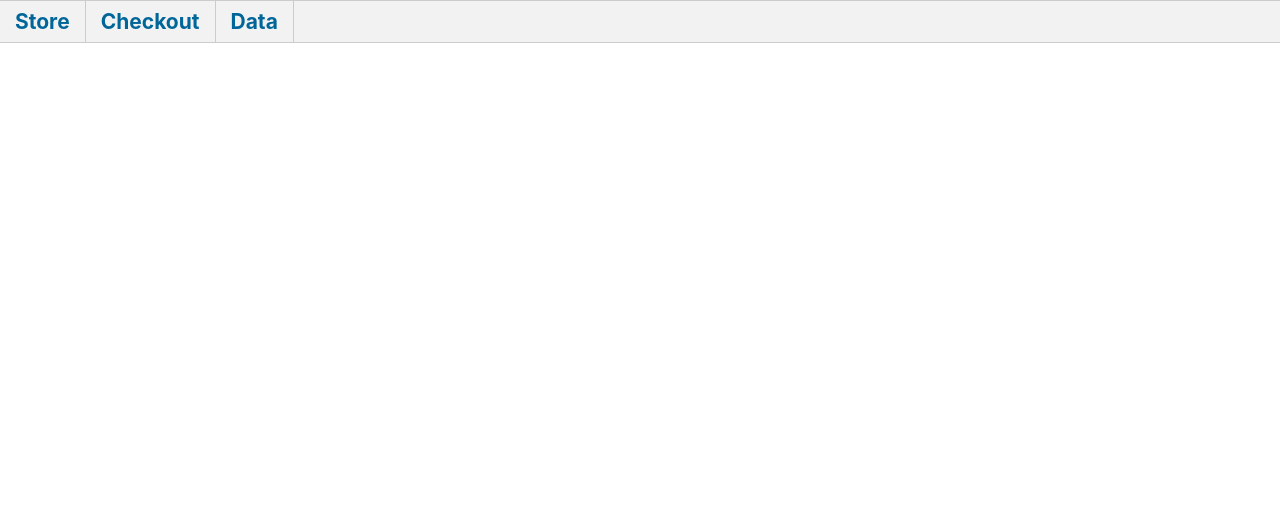
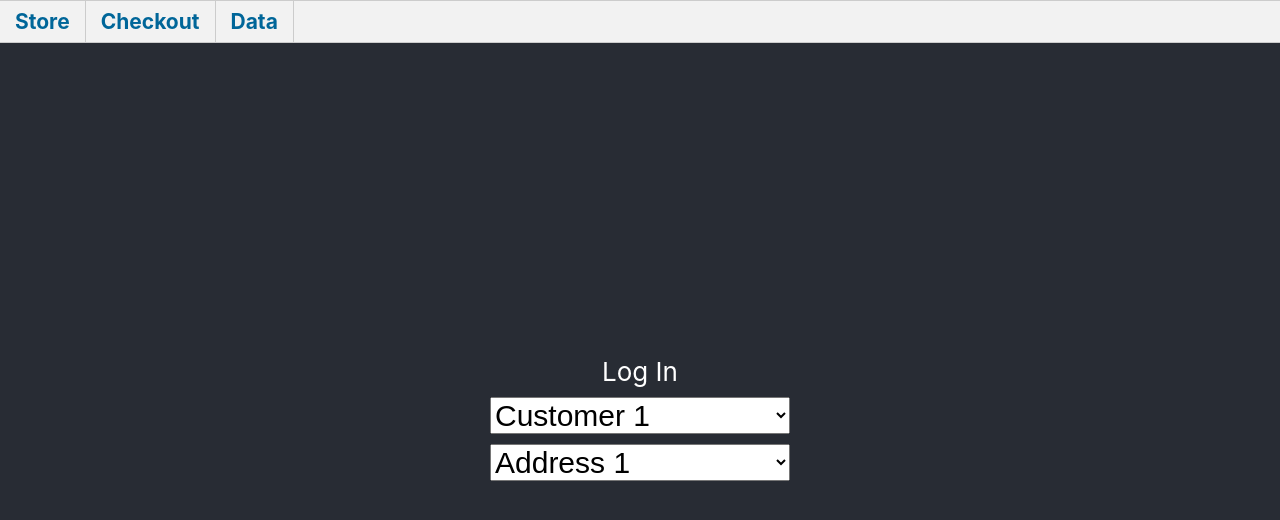
Before and after one commit to The-Software-Guild/c40finalproject-teem-5, a React (Create React App) app in the folder ecommerce-react/: page / in a window 1280 px wide. Shown: the top 520 px of the page. Built offline with nearby package versions, Linux system fonts and the light colour scheme; no server answers.

Commit message:
Substitute Log In Page implemented

```diff
--- a/ecommerce-react/src/App.js
+++ b/ecommerce-react/src/App.js
@@ -5,6 +5,7 @@ import NavBar from "./components/nav_bar"
 import CheckoutPage from "./pages/checkout_page";
 import StorePage from './pages/store_page'
 import DataPage from './pages/data_page'
+import LoginPage from './pages/login_page'
 import axios from 'axios';
 import UserServiceFetch from './services/UserServiceFetch'
 import { Col } from "react-bootstrap";
@@ -29,8 +30,6 @@ class App extends Component {
                 title: "test product",
                 price: 1.99,
                 quantity: 0,
-                customerId: 0,
-                addressId: 0
             }
         ],
         exchangeRate: {
@@ -40,12 +39,26 @@ class App extends Component {
             JPY: 1.1234,
             CNY: 1.1234
         },
-        currentCurrency: "USD"
+        currentCurrency: "USD",
+        customerId: 0,
+        addressId: 0
     }
 
     handleCurrencySelect = (event) => {
         let selected = event.target.value;
         this.setState({ currentCurrency: selected })
+    }
+
+    handleCustomerSelect = (event) => {
+        let selected = event.target.value;
+        this.setState({ customerId: selected })
+        console.log(selected)
+    }
+
+    handleAddressSelect = (event) => {
+        let selected = event.target.value;
+        this.setState({ addressId: selected })
+        console.log(selected)
     }
 
     handleTestAxios = (event) => {
@@ -77,6 +90,10 @@ class App extends Component {
                 <NavBar />
                 <main>
                     <Switch>
+                        <Route exact path='/' render={props =>
+                        (<LoginPage customer={this.state.customerId} address={this.state.addressId}
+                            selectCustomer={this.handleCustomerSelect} selectAddress={this.handleAddressSelect} />)}
+                        />
                         <Route path='/store' render={props =>
                             (<StorePage items={this.state.itemData} />)}
                         />
--- /dev/null
+++ b/ecommerce-react/src/pages/login_page.js
@@ -0,0 +1,28 @@
+import React, { Component } from 'react'
+import { Button } from 'react-bootstrap'
+class LoginPage extends Component {
+
+
+    render() {
+        let { customer, selectCustomer, address, selectAddress } = this.props
+        return (
+            <div className="App-page App-header">
+                <div style={{marginBottom:"10px"}}>Log In</div>
+                <select value={customer} onChange={selectCustomer} style={{ fontSize: "30px", width: "300px", marginBottom: "10px" }}>
+                    <option selected disabled> Select a Customer </option>
+                    <option value="1"> Customer 1 </option>
+                    <option value="2"> Customer 2 </option>
+                    <option value="3"> Customer 3 </option>
+                </select>
+                <select value={address} onChange={selectAddress} style={{ fontSize: "30px", width: "300px", marginBottom: "10px" }}>
+                    <option selected disabled> Select an Address </option>
+                    <option value="1"> Address 1 </option>
+                    <option value="2"> Address 2 </option>
+                    <option value="3"> Address 3 </option>
+                </select>
+            </div>
+        )
+    }
+}
+
+export default LoginPage
```
